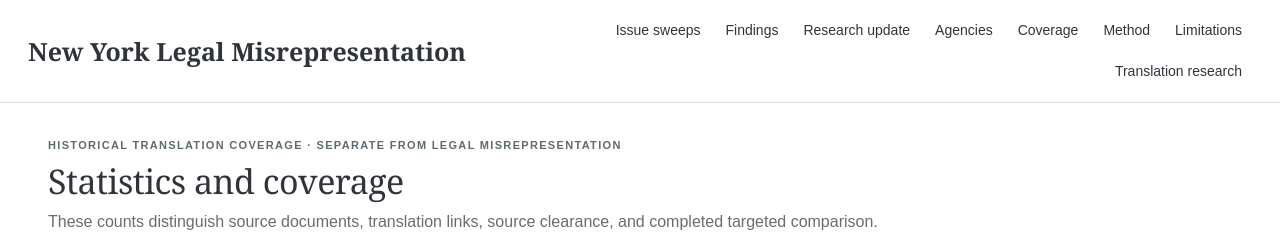
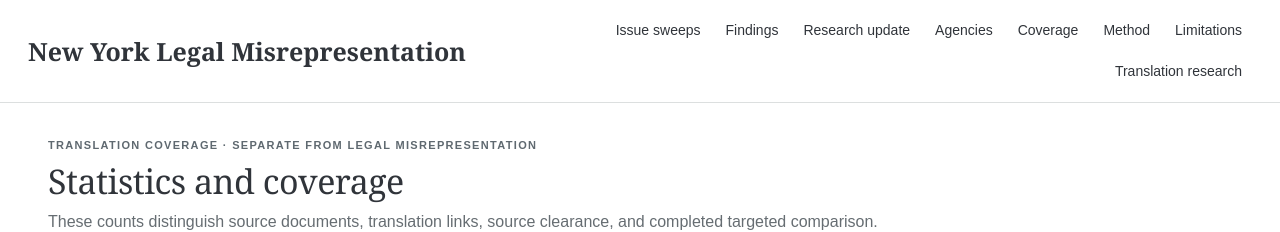
Before and after one commit to ae-oss/new-york-translation-inconsistencies, a Next.js app: page /statistics in a window 1280 px wide. Shown: the top 232 px of the page. Built offline with nearby package versions, Linux system fonts and the light colour scheme.

Commit message:
Update statistics research label

```diff
--- a/src/app/statistics/page.tsx
+++ b/src/app/statistics/page.tsx
@@ -16,7 +16,7 @@ export default function Statistics() {
     };
   });
   return <main className="container main">
-    <div className="page-heading"><div className="eyebrow">Historical translation coverage · separate from legal misrepresentation</div><h1>Statistics and coverage</h1><p>These counts distinguish source documents, translation links, source clearance, and completed targeted comparison.</p></div>
+    <div className="page-heading"><div className="eyebrow">Translation coverage · separate from legal misrepresentation</div><h1>Statistics and coverage</h1><p>These counts distinguish source documents, translation links, source clearance, and completed targeted comparison.</p></div>
     <div className="stat-strip">
       <div><strong>{s.documents}</strong><span>unique English sources</span></div>
       <div><strong>{s.locatedLinks}</strong><span>translation links</span></div>
```
